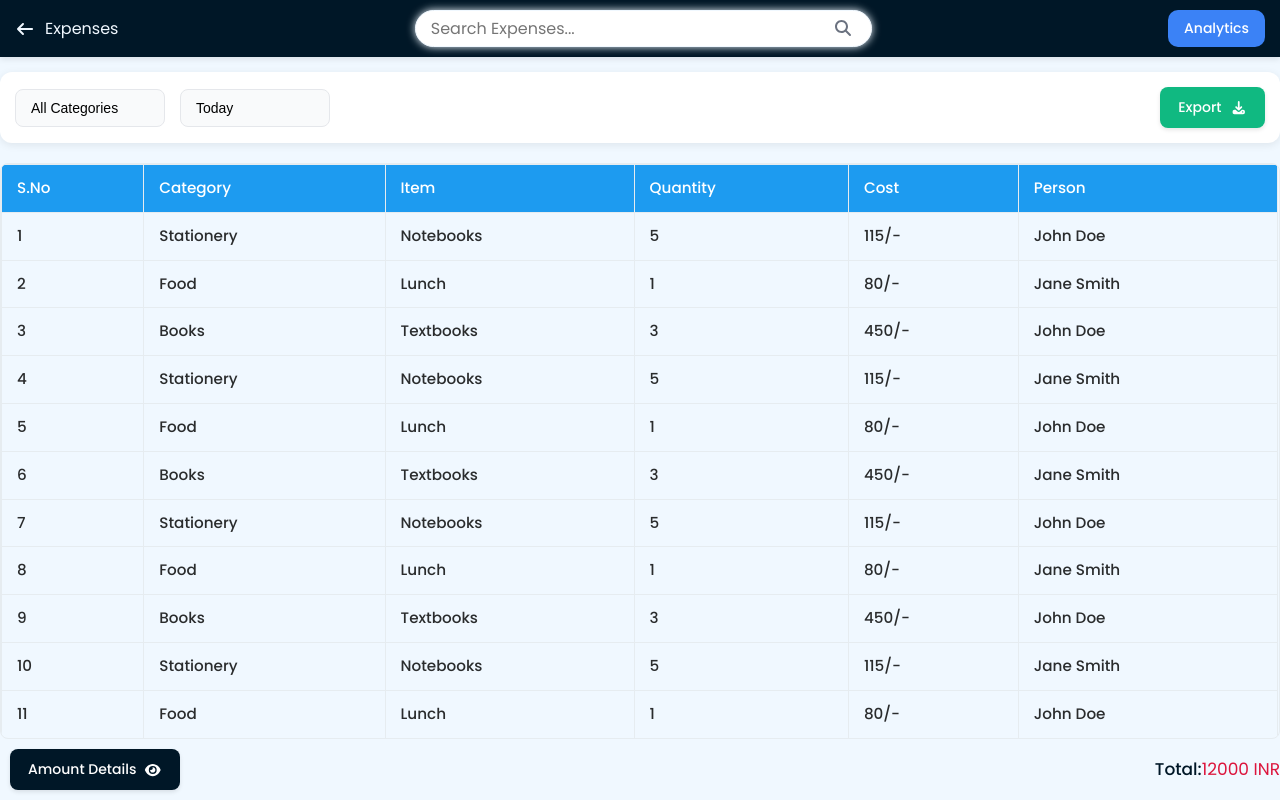
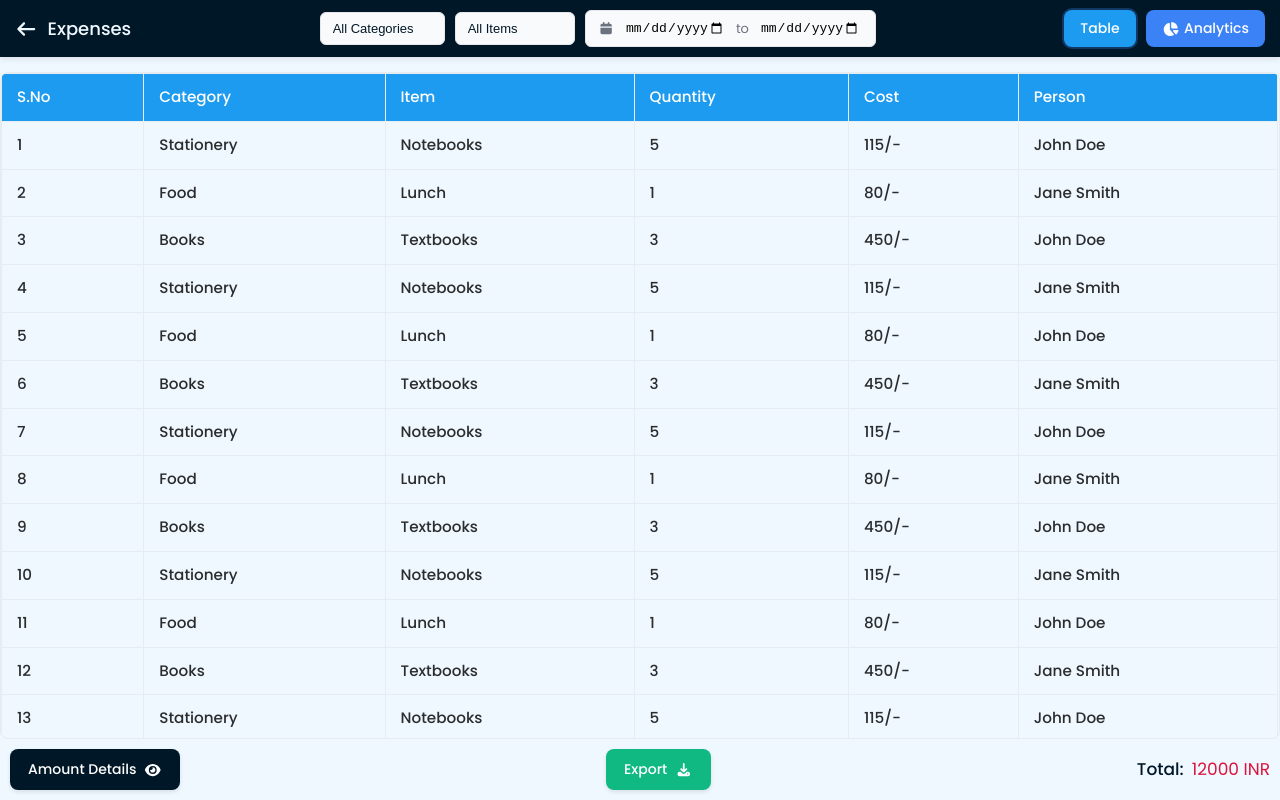
Before and after one commit to projectblurimedia/School-Expenses, a React (Vite) app in the folder client/: page /expenses in a window 1280 px wide. Built offline with nearby package versions, Linux system fonts and the light colour scheme.

Commit message:
Expenses

```diff
--- a/client/src/pages/expenses/Expenses.jsx
+++ b/client/src/pages/expenses/Expenses.jsx
@@ -1,35 +1,20 @@
-// Expenses.jsx
-import React from 'react'
 import './expenses.scss'
 import { FontAwesomeIcon } from '@fortawesome/react-fontawesome'
-import { faArrowLeft, faSearch, faCalendar, faDownload, faEye } from '@fortawesome/free-solid-svg-icons'
+import { faArrowLeft, faCalendar, faDownload, faEye, faChartPie } from '@fortawesome/free-solid-svg-icons'
+import { useState } from 'react'
 
 const Expenses = () => {
+  const [activeTab, setActiveTab] = useState('table')
+
   return (
     <div className='expensesContainer'>
-
-      {/* Header */}
       <div className="expensesHeader">
-        <div className="left">
+        <div className="titleContainer">
           <FontAwesomeIcon icon={faArrowLeft} className='icon'/>
           <div className="name">Expenses</div>
         </div>
-        <div className="middle">
-            <input type="text" className="searchBar" placeholder='Search Expenses...' />
-            <span className="searchIcon">
-                <FontAwesomeIcon icon={faSearch} />
-            </span>
-        </div>
-        <div className="right">
-          <button className="analyticsBtn">Analytics</button>
-        </div>
-      </div>
 
-      {/* Filters & Export */}
-      <div className="filtersAndExports">
         <div className="filters">
-
-          {/* Category Filter */}
           <div className="categoryFilter">
             <select className="categorySelect">
               <option value="all">All Categories</option>
@@ -40,17 +25,15 @@ const Expenses = () => {
             </select>
           </div>
 
-          {/* Time Period Selector */}
-          <div className="timePeriodSelector">
-            <select className="periodSelect">
-              <option value="today">Today</option>
-              <option value="week">This Week</option>
-              <option value="month">This Month</option>
-              <option value="custom">Custom Range</option>
+          <div className="itemFilter">
+            <select className="itemSelect">
+              <option value="all">All Items</option>
+              <option value="notebooks">Notebooks</option>
+              <option value="lunch">Lunch</option>
+              <option value="textbooks">Textbooks</option>
             </select>
           </div>
 
-          {/* Date Range (visible when custom is selected) */}
           <div className="dateRange">
             <FontAwesomeIcon icon={faCalendar} className="calendarIcon" />
             <input type="date" className="dateInput" />
@@ -58,15 +41,24 @@ const Expenses = () => {
             <input type="date" className="dateInput" />
           </div>
         </div>
-        <div className="exports">
-          <button className="exportBtn">
-            Export
-            <FontAwesomeIcon icon={faDownload} className="exportIcon" />
+
+        <div className="tabContainer">
+          <button
+            className={`tabButton ${activeTab === 'table' ? 'active' : ''}`}
+            onClick={() => setActiveTab('table')}
+          >
+            Table
+          </button>
+          <button
+            className={`tabButton ${activeTab === 'analytics' ? 'active' : ''}`}
+            onClick={() => setActiveTab('analytics')}
+          >
+            <FontAwesomeIcon icon={faChartPie} className='tabIcon'/>
+            Analytics
           </button>
         </div>
       </div>
 
-      {/* Table Section */}
       <div className="tableWrapper">
         <table className="expensesTable">
           <thead>
@@ -98,12 +90,17 @@ const Expenses = () => {
         </table>
       </div>
 
-      {/* Footer Section */}
       <div className="footerTab">
         <button className="viewDetails">
           Amount Details
           <FontAwesomeIcon icon={faEye} className="icon" />
         </button>
+
+        <button className="exportBtn">
+          Export
+          <FontAwesomeIcon icon={faDownload} className="exportIcon" />
+        </button>
+
         <div className="totalAmount">
           <div className="total">Total:</div>
           <div className="amount">12000 INR</div>
--- a/client/src/pages/expenses/expenses.scss
+++ b/client/src/pages/expenses/expenses.scss
@@ -1,4 +1,3 @@
-// expenses.scss
 .expensesContainer {
   width: 100vw;
   height: 100vh;
@@ -9,7 +8,6 @@
   box-sizing: border-box;
 }
 
-/* Header */
 .expensesHeader {
   display: flex;
   align-items: center;
@@ -19,159 +17,110 @@
   box-shadow: 0 2px 6px rgba(0,0,0,0.1);
   margin-bottom: 15px;
 
-
-    .left {
-        font-size: 16px;
+  .titleContainer {
+    font-size: 18px;
+    font-weight: 500;
     display: flex;
     align-items: center;
-        justify-content: center;
     color: aliceblue;
     gap: 10px;
-        .icon{
+
+    .icon {
       cursor: pointer;
       color: aliceblue;
-            &:hover{
+      &:hover {
         color: #1d9bf0;
       }
     }
-
   }
 
-  .middle {
-    flex: 1;
+  .tabContainer {
     display: flex;
-    justify-content: center;
+    gap: 10px;
+
+    .tabButton {
+      display: flex;
       align-items: center;
-    position: relative;
-
-
-    .searchBar {
-        width: 60%;
-        max-width: 400px;
-        padding: 5px 40px 5px 15px;
-        border-radius: 20px;
-        border: 1px solid aliceblue;
-        box-shadow: 0 0 8px aliceblue;
-        outline: none;
-        font-size: 16px;
-        transition: 0.3s;
-        font-family: 'Poppins';
-
-
-        &:focus {
-            border-color: aliceblue;
-
-        }
-    }
-    .searchIcon{
-        position: absolute;
-        right: 30%;
-        top: 50%;
-        transform: translateY(-50%);
-        color: #6b7280;
-        font-size: 16px;
-
-    }
-  }
-
-  .right {
-    .analyticsBtn {
+      gap: 5px;
+      padding: 8px 16px;
+      border-radius: 8px;
+      border: none;
       background: #3b82f6;
-        color: #fff;
-        border: none;
-        outline: none;
-        padding: 8px 16px;
-        border-radius: 10px;
+      color: white;
       cursor: pointer;
       font-size: 14px;
-        transition: 0.3s;
+      font-weight: 500;
+      transition: all 0.3s;
+
+      &.active {
+        background: #1d9bf0;
+        box-shadow: 0 0 0 2px rgba(59, 130, 246, 0.3);
+      }
 
       &:hover {
         background: #2563eb;
       }
+
+      .tabIcon {
+        font-size: 14px;
       }
     }
   }
 
-/* Filters + Export row */
-.filtersAndExports {
-    display: flex;
-    justify-content: space-between;
-    align-items: center;
-    margin-bottom: 20px;
-    background: #fff;
-    padding: 15px;
-    border-radius: 12px;
-    box-shadow: 0 2px 8px rgba(0,0,0,0.08);
-
   .filters {
     display: flex;
-        gap: 15px;
+    gap: 10px;
     align-items: center;
-        flex-wrap: wrap;
 
-        .categoryFilter, .timePeriodSelector {
+    .categoryFilter, .itemFilter {
       position: relative;
 
-            .selectArrow {
-                position: absolute;
-                right: 12px;
-                top: 50%;
-                transform: translateY(-50%);
-                color: #6b7280;
-                font-size: 12px;
-                pointer-events: none;
-            }
-        }
-
       select {
-            padding: 10px 35px 10px 15px;
-            border-radius: 8px;
+        padding: 8px 30px 8px 12px;
+        border-radius: 6px;
         border: 1px solid #e5e7eb;
-            font-size: 14px;
+        font-size: 13px;
         outline: none;
         appearance: none;
         background: #f9fafb;
+        color: #001727;
         cursor: pointer;
-            min-width: 150px;
+        min-width: 120px;
         transition: all 0.3s;
 
         &:focus {
           border-color: #3b82f6;
-                box-shadow: 0 0 0 3px rgba(59, 130, 246, 0.2);
+          box-shadow: 0 0 0 2px rgba(59, 130, 246, 0.2);
         }
 
         &:hover {
           background: #f3f4f6;
         }
       }
+    }
 
     .dateRange {
-            display: none;
+      display: flex;
       align-items: center;
-            gap: 10px;
-            padding: 8px 15px;
+      gap: 8px;
+      padding: 6px 12px;
       background: #f9fafb;
-            border-radius: 8px;
+      border-radius: 6px;
       border: 1px solid #e5e7eb;
-
-            &.visible {
-                display: flex;
-            }
 
       .calendarIcon {
         color: #6b7280;
-                font-size: 14px;
+        font-size: 13px;
       }
 
       .dateInput {
         border: none;
         background: transparent;
-                font-size: 14px;
+        font-size: 13px;
         outline: none;
-                padding: 4px;
+        padding: 3px;
         border-radius: 4px;
-                width: 120px;
+        width: 100px;
         cursor: pointer;
 
         &:focus {
@@ -182,82 +131,12 @@
 
       .dateSeparator {
         color: #6b7280;
-                font-size: 14px;
-            }
-        }
-
-        .monthPicker {
-            display: none;
-            align-items: center;
-            gap: 10px;
-            padding: 8px 15px;
-            background: #f9fafb;
-            border-radius: 8px;
-            border: 1px solid #e5e7eb;
-
-            &.visible {
-                display: flex;
-            }
-
-            .calendarIcon {
-                color: #6b7280;
-                font-size: 14px;
-            }
-
-            .monthInput {
-                border: none;
-                background: transparent;
-                font-size: 14px;
-                outline: none;
-                padding: 4px;
-                border-radius: 4px;
-                width: 130px;
-                cursor: pointer;
-
-                &:focus {
-                    background: #fff;
-                    box-shadow: 0 0 0 2px rgba(59, 130, 246, 0.2);
+        font-size: 13px;
       }
     }
   }
 }
 
-    .exports {
-        button {
-            display: flex;
-            align-items: center;
-            gap: 8px;
-            background: #10b981;
-            color: #fff;
-            border: none;
-            outline: none;
-            padding: 10px 18px;
-            border-radius: 8px;
-            cursor: pointer;
-            font-size: 14px;
-            font-weight: 500;
-            transition: all 0.3s;
-            box-shadow: 0 2px 4px rgba(0,0,0,0.1);
-
-            &:hover {
-                background: #059669;
-                transform: translateY(-2px);
-                box-shadow: 0 4px 8px rgba(0,0,0,0.2);
-
-                .exportIcon {
-                    transform: translateY(-1px);
-                }
-            }
-
-            .exportIcon {
-                transition: transform 0.3s;
-                font-size: 14px;
-            }
-        }
-    }
-}
-
-/* Table Section */
 .tableWrapper {
   flex: 1;
   overflow-y: auto;
@@ -324,15 +203,14 @@
   }
 }
 
-/* Footer */
-.footerTab{
+.footerTab {
   display: flex;
   align-items: center;
   justify-content: space-between;
-    margin-bottom: 10px;
-    margin-top: 10px;
-    margin-left: 10px;
-    .viewDetails{
+  margin: 10px;
+  gap: 20px;
+
+  .viewDetails, .exportBtn {
     display: flex;
     align-items: center;
     gap: 8px;
@@ -349,31 +227,40 @@
     box-shadow: 0 2px 4px rgba(0,0,0,0.1);
 
     &:hover {
-            background: #001727;
       transform: translateY(-2px);
       box-shadow: 0 4px 8px rgba(0,0,0,0.2);
 
-            .icon {
+      .icon, .exportIcon {
         transform: translateY(-1px);
       }
     }
 
-        .icon {
+    .icon, .exportIcon {
       transition: transform 0.3s;
       font-size: 14px;
     }
+  }
 
+  .exportBtn {
+    background: #10b981;
 
+    &:hover {
+      background: #059669;
     }
-    .totalAmount{
+  }
+
+  .totalAmount {
     display: flex;
     align-items: center;
     font-size: 17px;
     color: #001727;
-        .total{
+    gap: 8px;
+
+    .total {
       font-weight: 500;
     }
-        .amount{
+
+    .amount {
       color: crimson;
     }
   }
```
Also changed, not shown: 1 other file (tests, documents, lock files or other folders). Lines whose indentation alone changed are shown as unchanged.
